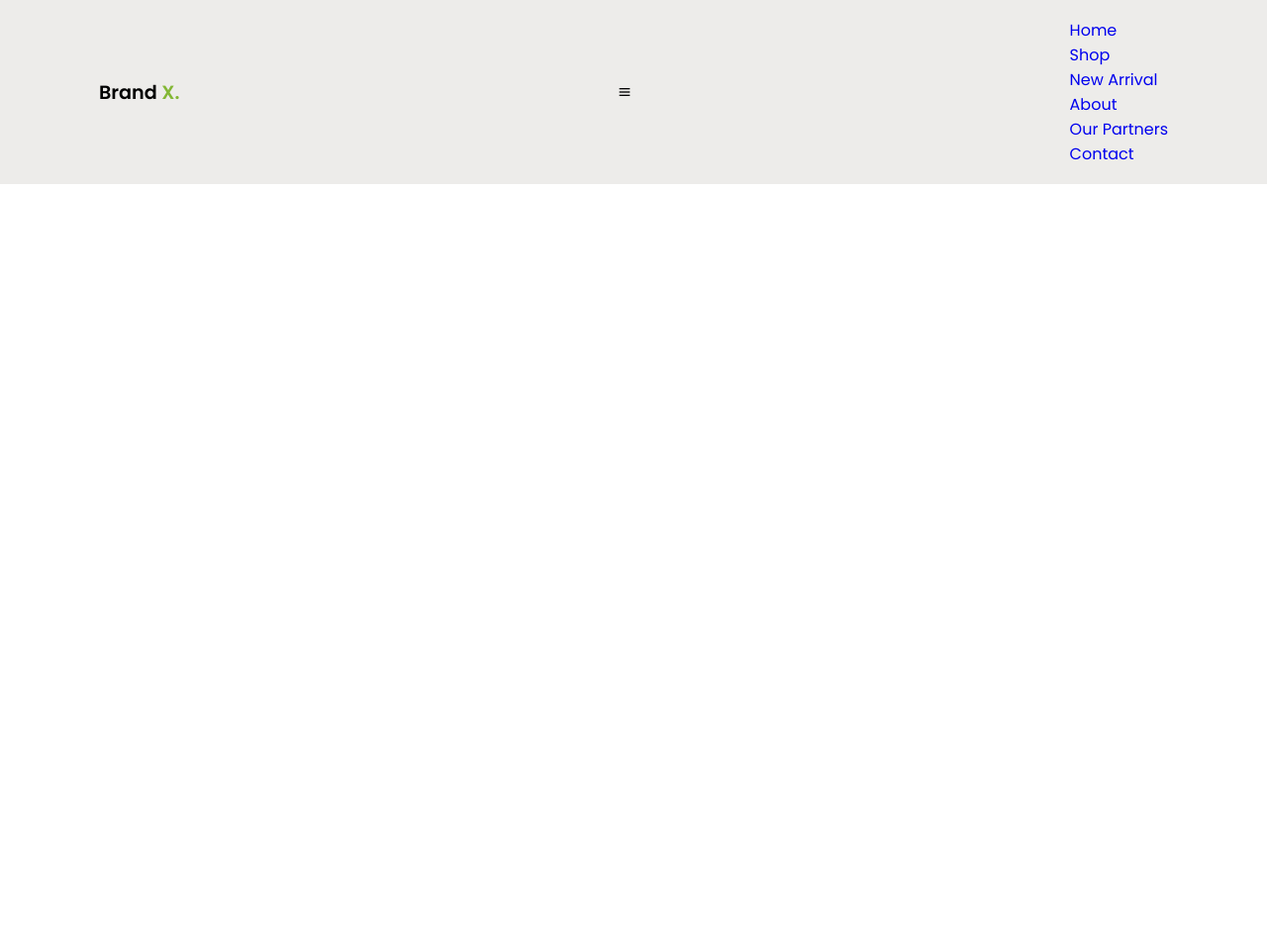
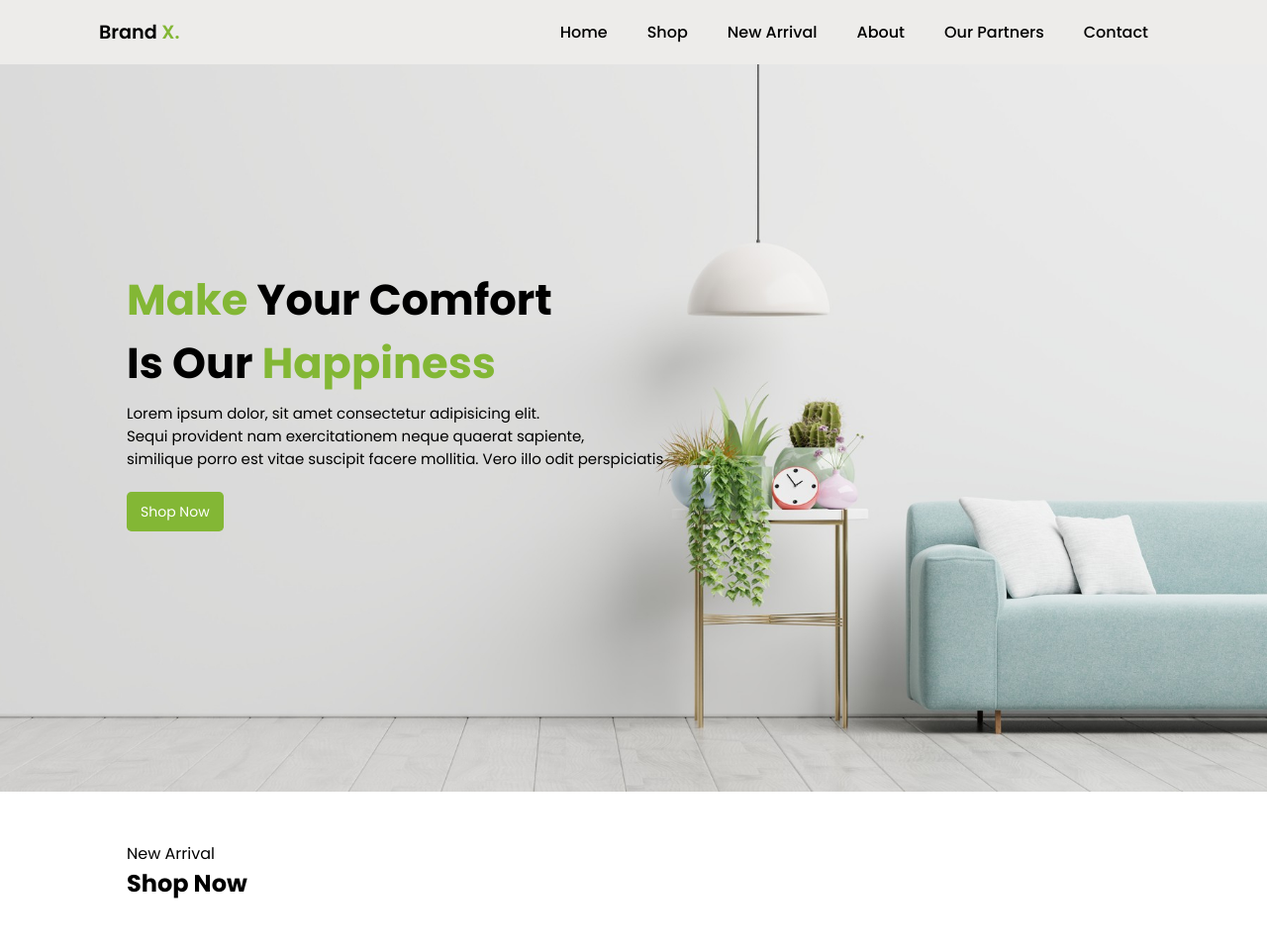
Before and after one commit to kamruzzamanBappy/Furniture_responsive_shop, a plain HTML site: page index.html in a window 1280 px wide. Shown: the whole page at 99% size. Before the commit the page ends 800 px from the top, so only its background shows below. Drawn offline with nearby package versions, Linux system fonts and the light colour scheme.

Commit message:
first commit

```diff
--- a/index.html
+++ b/index.html
@@ -22,5 +22,27 @@
         <li><a href="#contact">Contact</a></li>
     </ul>
   </header>
+<section class="home" id="home">
+<div class="home-text">
+    <h1><span>Make</span> Your Comfort <br> Is Our <span>Happiness</span></h1>
+<p>Lorem ipsum dolor, sit amet consectetur adipisicing elit.<br>Sequi provident nam exercitationem neque quaerat sapiente, <br>similique porro est vitae suscipit facere mollitia. Vero illo odit perspiciatis </p>
+<a href="shop" class="btn">Shop Now</a>
+
+</div>
+</section>
+<!--Shop-->
+<section class="shop" id="shop">
+    <div class="heading">
+        <span>New Arrival</span>
+        <h2>Shop Now</h2>
+    </div>
+</section>
+
+
+
+
+
+
+
 </body>
 </html>
--- a/style.css
+++ b/style.css
@@ -13,6 +13,9 @@
 :root{
     --text-color:#000000;
     --main-color:#83b735;
+}
+section{
+    padding: 50px 10%;
 }
 header{
     position: fixed;
@@ -36,4 +39,47 @@ header{
 }
 .navbar{
     position: relative;
+    display: flex;
 }
+.navbar a{
+    font-size: 1rem;
+    padding: 10px 20px;
+    font-weight: 500;
+    color: var(--text-color);
+}
+.navbar a:hover{
+    color: var(--main-color);
+}
+#menu-icon{
+    font-size: 2rem;
+    cursor: pointer;
+    display: none;
+}
+.home{
+    width: 100%;
+    min-height: 100vh;
+    background-image: url(images/img/background.jpg);
+    background-repeat: no-repeat;
+    background-size: cover;
+    background-position: right;
+    background-attachment: fixed;
+    display: flex;
+    align-items: center;
+}
+.home-text h1{
+    font-size: 2.7rem;
+}
+.home-text p{
+    font-size: 0.938rem;
+    margin: 0.4rem 0 1.8rem;
+}
+.home-text span{
+    color: var(--main-color);
+}
+.btn{
+    padding: 10px 14px;
+    background-color: var(--main-color);
+    color: #fff;
+    border-radius: 0.3rem;
+    font-size: 14px;
+}
```
